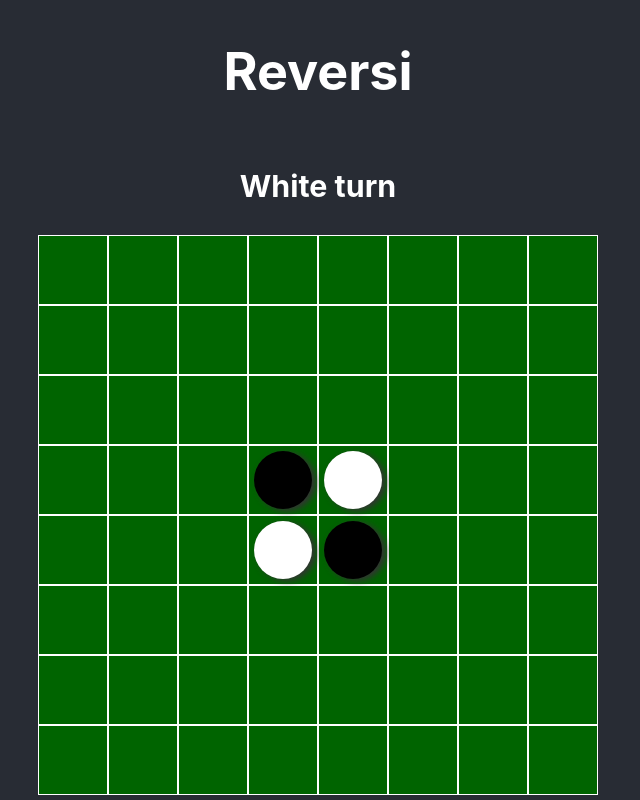
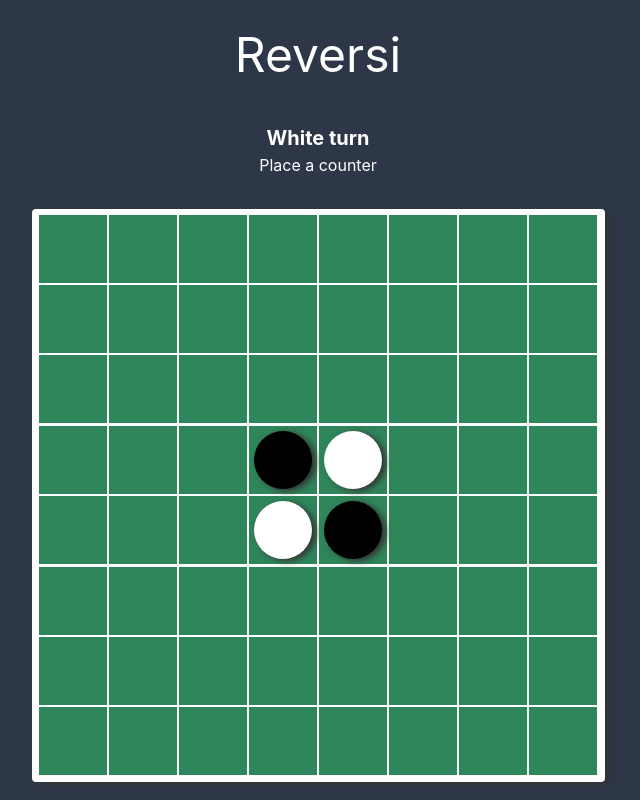
Before and after one commit to mbrookson/reversi-react, a React (Create React App) app: page / in a window 1280 px wide. Shown: the whole page, without its empty margins (322-962 px from the left). Built offline with nearby package versions, Linux system fonts and the light colour scheme.

Commit message:
Add tailwindcss for more modern and consistent design

```diff
--- a/src/components/App.tsx
+++ b/src/components/App.tsx
@@ -1,18 +1,20 @@
 import React from 'react';
-import styles from './App.module.scss';
 import { Game } from './game/Game';
 import { PlayerProvider } from '../context/PlayerProvider';
+import { MessageProvider } from '../context/MessageProvider';
 
 const App: React.FC = () => {
   return (
+    <MessageProvider>
       <PlayerProvider>
-      <div className={styles.app}>
+        <div className="bg-gray-800 flex flex-col align-middle justify-center min-h-screen text-white text-center">
           <header>
-          <h1>Reversi</h1>
+            <h1 className="text-5xl mb-8">Reversi</h1>
           </header>
           <Game />
         </div>
       </PlayerProvider>
+    </MessageProvider>
   );
 };
 
--- a/src/components/board/Board.module.scss
+++ b/src/components/board/Board.module.scss
@@ -1,28 +1,28 @@
 $tileWidth: 70px;
 $tilePadding: 1px;
+$boardPadding: 5px;
+$shadow: 4px 2px 6px #333;
 
 .board {
-  width: $tileWidth * 8;
-  height: $tileWidth * 8;
+  width: ($tileWidth * 8) + ($tilePadding * 8) + $boardPadding;
+  height: ($tileWidth * 8) + ($tilePadding * 8) + $boardPadding;
   background-color: white;
   display: flex;
   flex-wrap: wrap;
   justify-content: center;
   align-items: center;
+  margin: 0 auto;
+  padding: $boardPadding;
+  box-shadow: $shadow;
 }
 
 .tile {
-  background-color: darkgreen;
   height: $tileWidth - ($tilePadding * 2);
   width: $tileWidth - ($tilePadding * 2);
   margin: $tilePadding;
   display: flex;
+  align-items: center;
   justify-content: center;
-  align-items: center;
-
-  &:hover {
-    background-color: lighten(darkgreen, 5%);
-  }
 }
 
 .counter {
@@ -30,7 +30,7 @@ $tilePadding: 1px;
   height: 85%;
   border-radius: 500px;
   display: none;
-  box-shadow: 4px 2px 6px #333;
+  box-shadow: $shadow;
 }
 
 .black {
--- a/src/components/board/Board.tsx
+++ b/src/components/board/Board.tsx
@@ -1,12 +1,17 @@
 import React, { useEffect, useState } from 'react';
 import styles from './Board.module.scss';
-import { generateTiles, immutableMapTiles } from '../../game/board';
+import {
+  generateTiles,
+  immutableMapTiles,
+  analyseTilesToBeFlipped
+} from '../../game/board';
 import { Tile, TileModel } from '../tile/Tile';
 import { usePlayer } from '../../context/PlayerProvider';
-import { analyseTilesToBeFlipped } from '../../game/board';
+import { useMessages } from '../../context/MessageProvider';
 
 export const Board: React.FC = () => {
   const { currentPlayer, toggleCurrentPlayer } = usePlayer();
+  const { setMessage } = useMessages();
   const [tiles, setTiles] = useState<TileModel[][]>([]);
 
   useEffect(() => {
@@ -16,7 +21,10 @@ export const Board: React.FC = () => {
   const key = (x: number, y: number) => `${x},${y}`;
 
   const handleSelectTile = (selectedTile: TileModel) => {
-    if (selectedTile.player) return;
+    if (selectedTile.player) {
+      setMessage('Counter already placed here.');
+      return;
+    }
 
     const tilesToFlip = analyseTilesToBeFlipped(
       currentPlayer,
@@ -24,7 +32,11 @@ export const Board: React.FC = () => {
       tiles
     );
 
-    console.log(tilesToFlip);
+    if (tilesToFlip.length === 1) {
+      setMessage('Counter must be places adjacent to another counter.');
+      return;
+    }
+
     const newTiles = immutableMapTiles(tiles, tile => {
       if (tilesToFlip.find(t => t.x === tile.x && t.y === tile.y)) {
         tile.player = currentPlayer;
@@ -38,7 +50,7 @@ export const Board: React.FC = () => {
   };
 
   return (
-    <div className={styles.board}>
+    <div className={[styles.board, 'rounded'].join(' ')}>
       {tiles.map(rows =>
         rows.map(tile => (
           <Tile
--- a/src/components/currentPlayer/CurrentPlayer.tsx
+++ b/src/components/currentPlayer/CurrentPlayer.tsx
@@ -6,7 +6,7 @@ export const CurrentPlayer: React.FC = () => {
   const { currentPlayer } = usePlayer();
 
   return (
-    <h3 style={{ color: 'white' }}>
+    <h3 className="font-bold text-xl">
       {currentPlayer === Player.Black ? 'Black' : 'White'} turn
     </h3>
   );
--- a/src/components/game/Game.tsx
+++ b/src/components/game/Game.tsx
@@ -1,11 +1,13 @@
 import React from 'react';
 import { CurrentPlayer } from '../currentPlayer/CurrentPlayer';
+import { Message } from '../messages/Message';
 import { Board } from '../board/Board';
 
 export const Game: React.FC = () => {
   return (
     <>
       <CurrentPlayer />
+      <Message></Message>
       <Board />
     </>
   );
--- /dev/null
+++ b/src/components/messages/Message.tsx
@@ -0,0 +1,8 @@
+import React from 'react';
+import { useMessages } from '../../context/MessageProvider';
+
+export const Message = () => {
+  const { message } = useMessages();
+
+  return <h5 className="mb-8">{message || 'Place a counter'}</h5>;
+};
--- a/src/components/tile/Tile.tsx
+++ b/src/components/tile/Tile.tsx
@@ -28,7 +28,7 @@ export const Tile: React.FC<Props> = (props: Props) => {
   return (
     <div
       key={x + ',' + y}
-      className={`${styles.tile} x-${x} y-${y}`}
+      className={`${styles.tile} x-${x} y-${y} bg-green-700 hover:bg-green-800 cursor-pointer`}
       onClick={() => onClick(props)}
     >
       <div className={[styles.counter, counterStyle].join(' ')}></div>
--- /dev/null
+++ b/src/context/MessageProvider.tsx
@@ -0,0 +1,26 @@
+import React, { createContext, useContext, useState } from 'react';
+
+type MessageState = {
+  message: string;
+  setMessage: (message: string, timeout?: number) => void;
+};
+
+const MessageContext = createContext<MessageState>({} as MessageState);
+
+export const useMessages = () => useContext(MessageContext);
+
+export const MessageProvider: React.FC = ({ children }) => {
+  const [message, setMessage] = useState<string>('');
+
+  const state: MessageState = {
+    message,
+    setMessage: (message: string, timeout: number = 3000) => {
+      setMessage(message);
+      setTimeout(() => setMessage(''), timeout);
+    }
+  };
+
+  return (
+    <MessageContext.Provider value={state}>{children}</MessageContext.Provider>
+  );
+};
--- a/src/index.tsx
+++ b/src/index.tsx
@@ -1,6 +1,6 @@
 import React from 'react';
 import ReactDOM from 'react-dom';
-import './index.scss';
+import './index.css';
 import App from './components/App';
 import * as serviceWorker from './serviceWorker';
 
--- a/src/index.scss
+++ b/src/tailwind.css
@@ -1,3 +1,7 @@
+@tailwind base;
+
+@tailwind components;
+
 body {
   margin: 0;
   font-family: -apple-system, BlinkMacSystemFont, 'Segoe UI', 'Roboto', 'Oxygen',
@@ -11,3 +15,5 @@ code {
   font-family: source-code-pro, Menlo, Monaco, Consolas, 'Courier New',
     monospace;
 }
+
+@tailwind utilities;
--- /dev/null
+++ b/tailwind.config.js
@@ -0,0 +1,7 @@
+module.exports = {
+  theme: {
+    extend: {},
+  },
+  variants: {},
+  plugins: [],
+}
```
Also changed, not shown: package.json (+6 -4 lines), 2 other files (tests, documents, lock files or other folders). Lines whose indentation alone changed are shown as unchanged.
